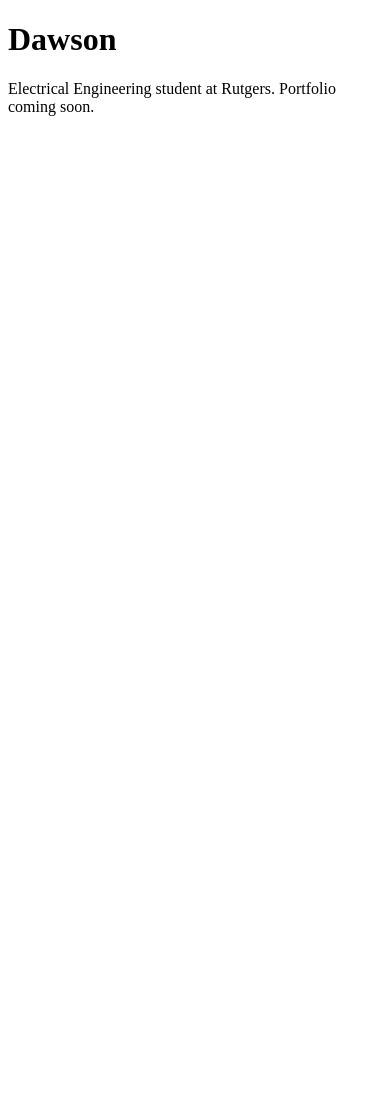
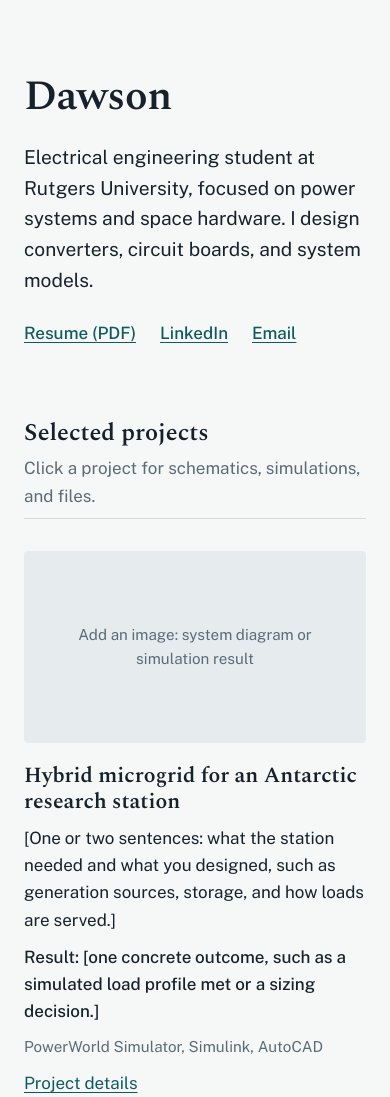
Before and after one commit to dd794/dd794.github.io, a plain HTML site: page index.html in a window 390 px wide. Shown: the top 1097 px of the page. Before the commit the page ends 844 px from the top, so only its background shows below. Drawn offline with nearby package versions, Linux system fonts and the light colour scheme.

Commit message:
Update index.html

```diff
--- a/index.html
+++ b/index.html
@@ -1,12 +1,140 @@
 <!DOCTYPE html>
 <html lang="en">
 <head>
-  <meta charset="utf-8">
-  <meta name="viewport" content="width=device-width, initial-scale=1">
-  <title>Dawson | Portfolio</title>
+<meta charset="utf-8">
+<meta name="viewport" content="width=device-width, initial-scale=1">
+<title>Dawson | Electrical Engineering Portfolio</title>
+<meta name="description" content="Electrical engineering student at Rutgers focused on power systems and space hardware.">
+<link rel="preconnect" href="https://fonts.googleapis.com">
+<link rel="preconnect" href="https://fonts.gstatic.com" crossorigin>
+<link href="https://fonts.googleapis.com/css2?family=Public+Sans:wght@400;500;600&family=Spectral:wght@500;600&display=swap" rel="stylesheet">
+<style>
+  :root {
+    --paper: #f6f8f7;
+    --ink: #16212b;
+    --muted: #5b6b76;
+    --line: #d3dcdf;
+    --accent: #0e5a60;
+    --placeholder: #e6ecee;
+  }
+  * { box-sizing: border-box; }
+  html { scroll-behavior: smooth; }
+  body {
+    margin: 0;
+    background: var(--paper);
+    color: var(--ink);
+    font: 400 17px/1.6 "Public Sans", system-ui, -apple-system, "Segoe UI", sans-serif;
+  }
+  main { max-width: 720px; margin: 0 auto; padding: 72px 24px 96px; }
+  h1, h2, h3 { font-family: "Spectral", Georgia, "Times New Roman", serif; font-weight: 600; line-height: 1.2; margin: 0; }
+  h1 { font-size: clamp(2.6rem, 8vw, 4rem); letter-spacing: -0.01em; }
+  h2 { font-size: 1.5rem; margin-bottom: 8px; }
+  h3 { font-size: 1.35rem; }
+  a { color: var(--accent); text-underline-offset: 3px; }
+  a:focus-visible { outline: 3px solid var(--accent); outline-offset: 3px; border-radius: 2px; }
+
+  .lede { font-size: 1.2rem; max-width: 34em; margin: 20px 0 24px; }
+  .links { display: flex; flex-wrap: wrap; gap: 8px 24px; margin: 0; padding: 0; list-style: none; font-weight: 500; }
+
+  section { margin-top: 72px; }
+  .section-note { color: var(--muted); margin: 0 0 8px; }
+
+  .project { border-top: 1px solid var(--line); padding: 32px 0 40px; }
+  .project:last-of-type { border-bottom: 1px solid var(--line); }
+  .shot {
+    aspect-ratio: 16 / 9;
+    width: 100%;
+    background: var(--placeholder);
+    border-radius: 4px;
+    margin-bottom: 20px;
+    display: flex; align-items: center; justify-content: center;
+    color: var(--muted); font-size: 0.95rem; text-align: center; padding: 16px;
+    object-fit: cover;
+  }
+  .project p { margin: 10px 0 0; }
+  .tools { color: var(--muted); font-size: 0.95rem; }
+  .status { color: var(--accent); font-weight: 500; font-size: 0.95rem; }
+  .result { font-weight: 500; }
+
+  .more { margin: 0; padding: 0; list-style: none; }
+  .more li { padding: 14px 0; border-top: 1px solid var(--line); }
+  .more li:last-child { border-bottom: 1px solid var(--line); }
+  .more span { color: var(--muted); }
+
+  footer { margin-top: 72px; }
+  footer p { margin: 8px 0; }
+</style>
 </head>
 <body>
-  <h1>Dawson</h1>
-  <p>Electrical Engineering student at Rutgers. Portfolio coming soon.</p>
+<main>
+
+  <header>
+    <h1>Dawson</h1>
+    <p class="lede">Electrical engineering student at Rutgers University, focused on power systems and space hardware. I design converters, circuit boards, and system models.</p>
+    <ul class="links">
+      <li><a href="resume.pdf">Resume (PDF)</a></li>
+      <li><a href="https://www.linkedin.com/in/YOUR-LINKEDIN/">LinkedIn</a></li>
+      <li><a href="mailto:YOUR-EMAIL@example.com">Email</a></li>
+    </ul>
+  </header>
+
+  <section id="projects">
+    <h2>Selected projects</h2>
+    <p class="section-note">Click a project for schematics, simulations, and files.</p>
+
+    <!-- To add a real image: replace the <div class="shot">...</div> line with
+         <img class="shot" src="images/your-file.png" alt="Describe the image"> -->
+
+    <article class="project">
+      <div class="shot">Add an image: system diagram or simulation result</div>
+      <h3>Hybrid microgrid for an Antarctic research station</h3>
+      <p>[One or two sentences: what the station needed and what you designed, such as generation sources, storage, and how loads are served.]</p>
+      <p class="result">Result: [one concrete outcome, such as a simulated load profile met or a sizing decision.]</p>
+      <p class="tools">PowerWorld Simulator, Simulink, AutoCAD</p>
+      <p><a href="#">Project details</a></p>
+    </article>
+
+    <article class="project">
+      <div class="shot">Add an image: converter schematic or simulation waveform</div>
+      <h3>DC-DC converter for a CubeSat power system</h3>
+      <p>[One or two sentences: the input and output requirements and the topology you chose.]</p>
+      <p class="result">Result: [one concrete outcome, such as efficiency, ripple, or a simulated response.]</p>
+      <p class="tools">Altium, MATLAB, LTspice</p>
+      <p><a href="#">Project details</a></p>
+    </article>
+
+    <article class="project">
+      <div class="shot">Add an image: PCB layout or 3D render</div>
+      <h3>BMI088 breakout board</h3>
+      <p>[One or two sentences: what the board does and the design decisions you made.]</p>
+      <p class="tools">Altium, LTspice</p>
+      <p><a href="#">Project details</a></p>
+    </article>
+
+    <article class="project">
+      <div class="shot">Add an image: schematic or breadboard photo</div>
+      <h3>Solar MPPT power bank</h3>
+      <p class="status">In progress</p>
+      <p>[One or two sentences: a battery pack with a solar charge controller, and where you are in the design.]</p>
+      <p class="tools">Altium, Arduino, BQ-series charge controller</p>
+      <p><a href="#">Project details</a></p>
+    </article>
+  </section>
+
+  <section id="more">
+    <h2>More work</h2>
+    <ul class="more">
+      <li>Three-way passive crossover network <span>(LTspice, MATLAB)</span></li>
+      <li>Vertical jump tester with contact mat <span>(Arduino Uno)</span></li>
+    </ul>
+  </section>
+
+  <footer>
+    <h2>Contact</h2>
+    <p><a href="mailto:YOUR-EMAIL@example.com">YOUR-EMAIL@example.com</a></p>
+    <p>Long Island, New York</p>
+  </footer>
+
+</main>
 </body>
 </html>
```
